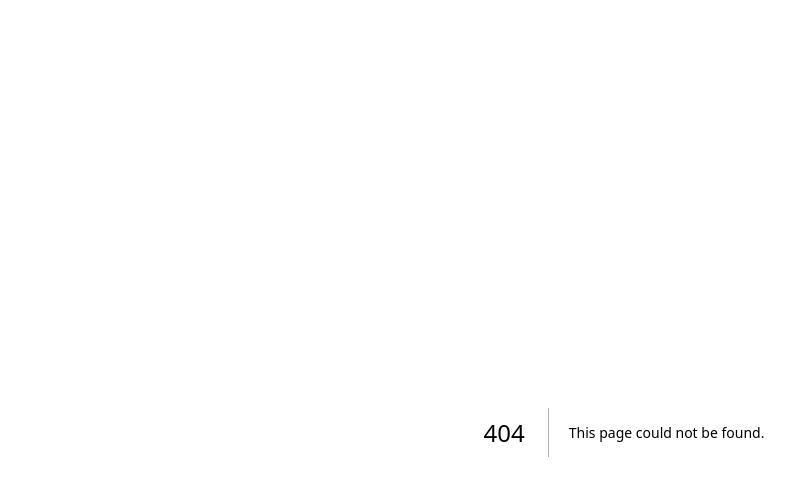
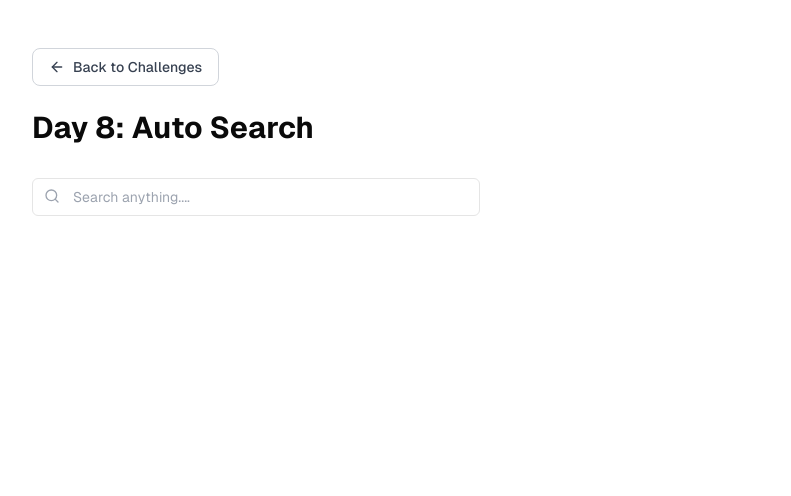
Before and after one commit to PARMESHWARPANWAR/mcex, a Next.js app: page /day8-auto-search in a window 1280 px wide. Before the commit this address had no page. Shown: the top 496 px of the page, without its empty margins (16-807 px from the left). Built offline with nearby package versions, Linux system fonts and the light colour scheme.

Commit message:
machine learning Q. for Autocomplete search

```diff
--- /dev/null
+++ b/src/app/day8-auto-search/page.tsx
@@ -0,0 +1,29 @@
+'use client'
+
+import { AutocompleteSearch } from "@/components/Day8/AutocompleteSearch";
+import { BackButton } from "@/components/ui/BackButton";
+import { SearchResult } from "../../../types";
+
+
+interface FileSystemNode {
+  id: string;
+  name: string;
+  type: 'file' | 'folder';
+  children?: FileSystemNode[];
+}
+
+export default function FileExplorerPage() {
+    const handleSelect = (result:SearchResult)=>{
+        console.log('Selected result:',result);
+    }
+    return (
+      <div className="container mx-auto p-4">
+        <BackButton />
+        <h1 className="text-3xl font-bold mb-8">Day 8: Auto Search</h1>
+        <AutocompleteSearch
+         placeholder="Search anything...."
+         onSelect={handleSelect}
+        />
+      </div>
+    );
+}
--- a/src/app/page.tsx
+++ b/src/app/page.tsx
@@ -43,6 +43,12 @@ const challenges = [
     title:'File Explorer',
     path:'/day7-file-explorer',
     description:'File Explorer'
+  },
+  {
+    day:8,
+    title:'Auto Search',
+    path:'/day8-auto-search',
+    description:'Auto Search'
   }
 ];
 
--- /dev/null
+++ b/src/components/Day8/AutocompleteSearch.tsx
@@ -0,0 +1,161 @@
+'use client'
+
+import React, { useEffect, useRef, useState, KeyboardEvent } from 'react';
+import { Search } from 'lucide-react';
+import { debounce } from '@/utils/debounce';
+import { SearchResult } from '../../../types';
+
+interface AutocompleteSearchProps {
+    placeholder?: string;
+    onSelect: (result: SearchResult) => void;
+}
+
+export const AutocompleteSearch: React.FC<AutocompleteSearchProps> = ({
+    placeholder = 'Search...',
+    onSelect
+}) => {
+    const [query, setQuery] = useState('');
+    const [results, setResults] = useState<SearchResult[]>([]);
+    const [loading, setLoading] = useState(false);
+    const [selectedIndex, setSelectedIndex] = useState(-1);
+    const [isOpen, setIsOpen] = useState(false);
+    const inputRef = useRef<HTMLInputElement>(null);
+    const resultsRef = useRef<HTMLDivElement>(null);
+
+    // Simulate API call
+    const fetchResults = async (searchQuery: string): Promise<SearchResult[]> => {
+        // Replace this with your actual API call
+        await new Promise(resolve => setTimeout(resolve, 300));
+        return [
+            { id: '1', title: `Result 1 for ${searchQuery}`, description: 'Description 1' },
+            { id: '2', title: `Result 2 for ${searchQuery}`, description: 'Description 2' },
+            { id: '3', title: `Result 3 for ${searchQuery}`, description: 'Description 3' },
+        ];
+    }
+
+    // Custom debounced search function
+    const debouncedFetch = debounce(async (searchQuery : string) =>{
+        if(searchQuery.trim()){
+            setLoading(true);
+            try {
+                const data = await fetchResults(searchQuery);
+                setResults(data);
+                setIsOpen(true);
+            } catch (error) {
+                console.error('Error fetching results:', error);
+                setResults([]);
+            } finally {
+                setLoading(false);
+            }
+        } else {
+            setResults([]);
+            setIsOpen(false);
+        }
+
+    },300)
+
+
+    useEffect(()=>{
+        debouncedFetch(query);
+        return ()=>{
+            debouncedFetch.cancel();
+        }
+    },[query]);
+
+    const highlightText = (text:string, query:string) => {
+        if(!query.trim()) return text;
+
+        const regex = new RegExp(`(${query})`, 'gi');
+        const parts = text.split(regex);
+
+        return parts.map((part, i)=>
+          regex.test(part)?(
+            <span key={i} className="bg-yellow-200">{part}</span>
+          ):(
+            part
+          )
+        );
+    }
+
+    const handleKeyDown = (e:KeyboardEvent<HTMLInputElement>)=>{
+        if(!results.length) return;
+
+        switch(e.key){
+            case 'ArrowDown':
+                e.preventDefault();
+                setSelectedIndex(prev=>
+                    prev < results.length - 1 ? prev + 1 :prev
+                );
+                break;
+            case 'ArrowUp':
+                e.preventDefault();
+                setSelectedIndex(prev=>prev>0?prev-1:prev);
+            case 'Enter':
+                e.preventDefault();
+                if(selectedIndex >= 0){
+                    handleSelect(results[selectedIndex]);
+                }
+                break;
+            case 'Escape':
+                setIsOpen(false);
+                break;
+        }
+    }
+
+    const handleSelect = (result:SearchResult)=>{
+        onSelect(result);
+        setQuery(result.title);
+        setIsOpen(false);
+        setSelectedIndex(-1);
+        inputRef.current?.blur();
+    };
+
+    return <div className='relative w-full max-w-md'>
+        <div className='relative'>
+            <input
+            ref={inputRef}
+            type='text'
+            value={query}
+            onChange={e=>setQuery(e.target.value)}
+            onKeyDown={handleKeyDown}
+            onFocus={()=>results.length >0 && setIsOpen(true)}
+            placeholder={placeholder}
+            className='w-full px-4 py-2 pl-10 text-sm border rounded-md focus:outline-none focus:ring-2 focus:ring-blue-500'
+            />
+            <Search className='absolute left-3 top-2.5 h-4 w-4 text-gray-400'/>
+        </div>
+        {isOpen && (
+            <div
+            ref={resultsRef}
+            className='absolute z-10 w-full mt-1 bg-white rounded-md shadow-lg max-h-60 overflow-y-auto'
+            >
+                {loading?(
+                    <div className='p-4 text-center text-gray-500'>Loading...</div>
+                ):results.length>0?(
+                    <ul className='py-2'>
+                        {results.map((result, idx)=>(
+                            <li
+                            key={result.id}
+                            onClick={()=>handleSelect(result)}
+                            className={`px-4 py-2 cursor-pointer hover:bg-gray-100 ${
+                                idx===selectedIndex ? 'bg-gray-100':''
+                                }`}
+                            >
+                                <div className='font-medium'>
+                                    {highlightText(result.title, query)}
+                                </div>
+                                <div>
+                                    {highlightText(result.description, query)}
+                                </div>
+                            </li>
+                        ))}
+                    </ul>
+                ):(
+                    <div className='p-4 text-center text-gray-500'>
+                        No results found
+                    </div>
+                )}
+            </div>
+        )}
+    </div>
+}
--- /dev/null
+++ b/src/utils/debounce.ts
@@ -0,0 +1,24 @@
+interface DebouncedFunction<T extends (...args: any[]) => any> {
+    (...args: Parameters<T>): void;
+    cancel: () => void;
+}
+
+export function debounce<T extends (...args: any[]) => any>(
+    func: T,
+    delay: number
+): DebouncedFunction<T> {
+    let timeoutId: NodeJS.Timeout;
+
+    const debouncedFunction = ((...args: Parameters<T>) => {
+        clearTimeout(timeoutId);
+        timeoutId = setTimeout(() => {
+            func(...args);
+        }, delay);
+    }) as DebouncedFunction<T>;
+
+    debouncedFunction.cancel = () => {
+        clearTimeout(timeoutId);
+    };
+
+    return debouncedFunction;
+}
--- /dev/null
+++ b/types.ts
@@ -0,0 +1,5 @@
+export type SearchResult = {
+    id: string;
+    title: string;
+    description: string;
+};
```
